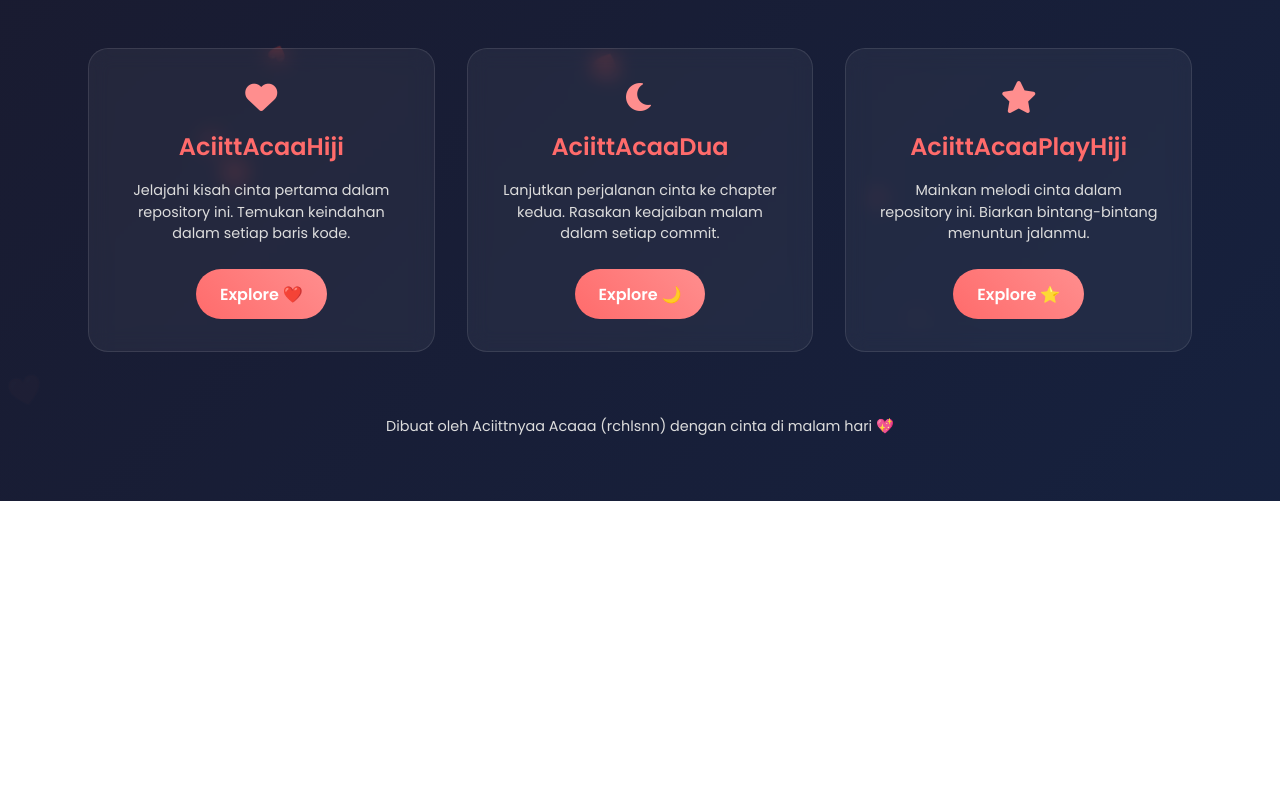
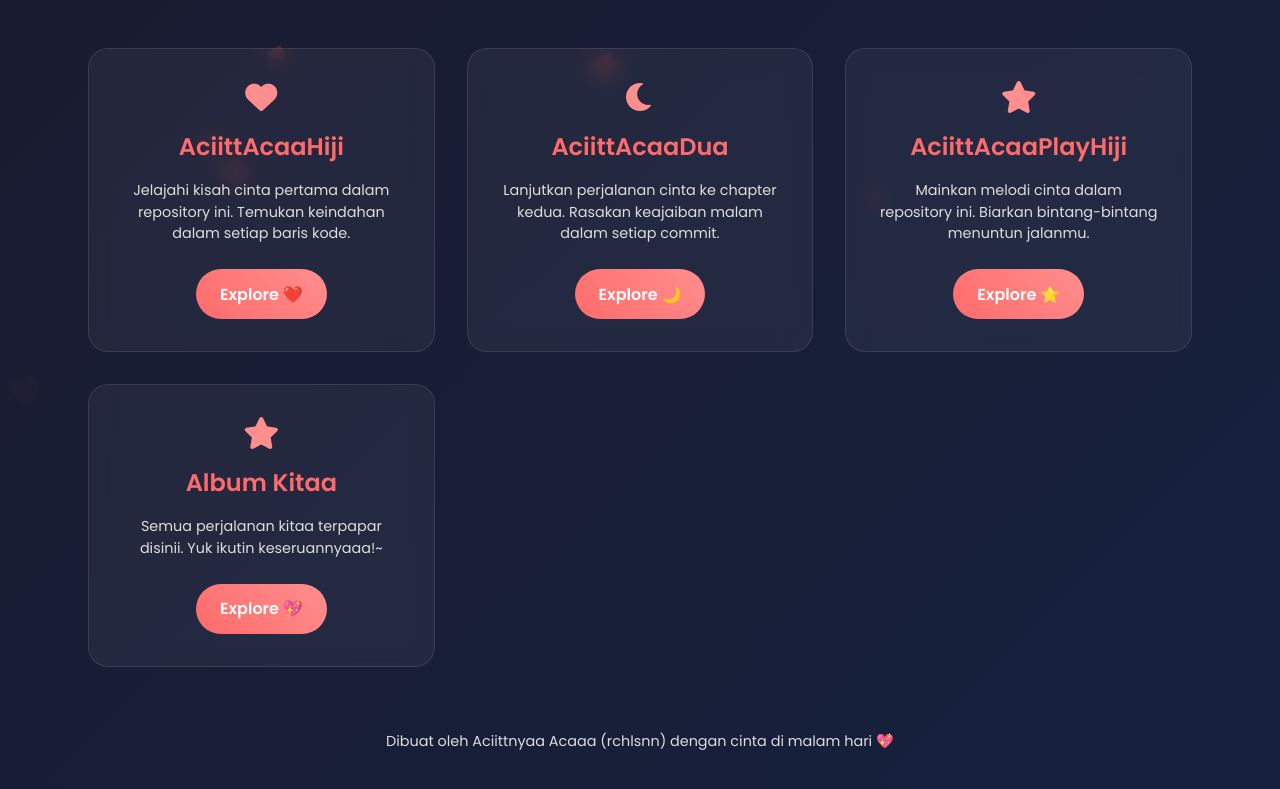
Before and after one commit to Chi5hira/portfolio, a plain HTML site: page bucin/index.html in a window 1280 px wide. Shown: the part 381-1170 px from the top of the page. Before the commit the page ends 882 px from the top, so only its background shows below. Drawn offline with Linux system fonts and the light colour scheme.

Commit message:
Update Dashboard

```diff
--- a/bucin/index.html
+++ b/bucin/index.html
@@ -199,6 +199,12 @@
                 <p>Mainkan melodi cinta dalam repository ini. Biarkan bintang-bintang menuntun jalanmu.</p>
                 <a href="https://github.com/Chi5hira/portfolio/tree/main/bucin/AciittAcaaPlayHiji" class="btn" target="_blank">Explore ⭐</a>
             </div>
+            <div class="card" onclick="window.open('https://chi5hira.github.io/portfolio/bucin/AciittAcaaPlayHiji', '_blank')">
+                <i class="fas fa-star icon"></i>
+                <h2>Album Kitaa</h2>
+                <p>Semua perjalanan kitaa terpapar disinii. Yuk ikutin keseruannyaaa!~</p>
+                <a href="https://github.com/Chi5hira/portfolio/tree/main/bucin/AciittAcaaAlbums" class="btn" target="_blank">Explore 💖</a>
+            </div>
         </main>
 
         <footer>
```
